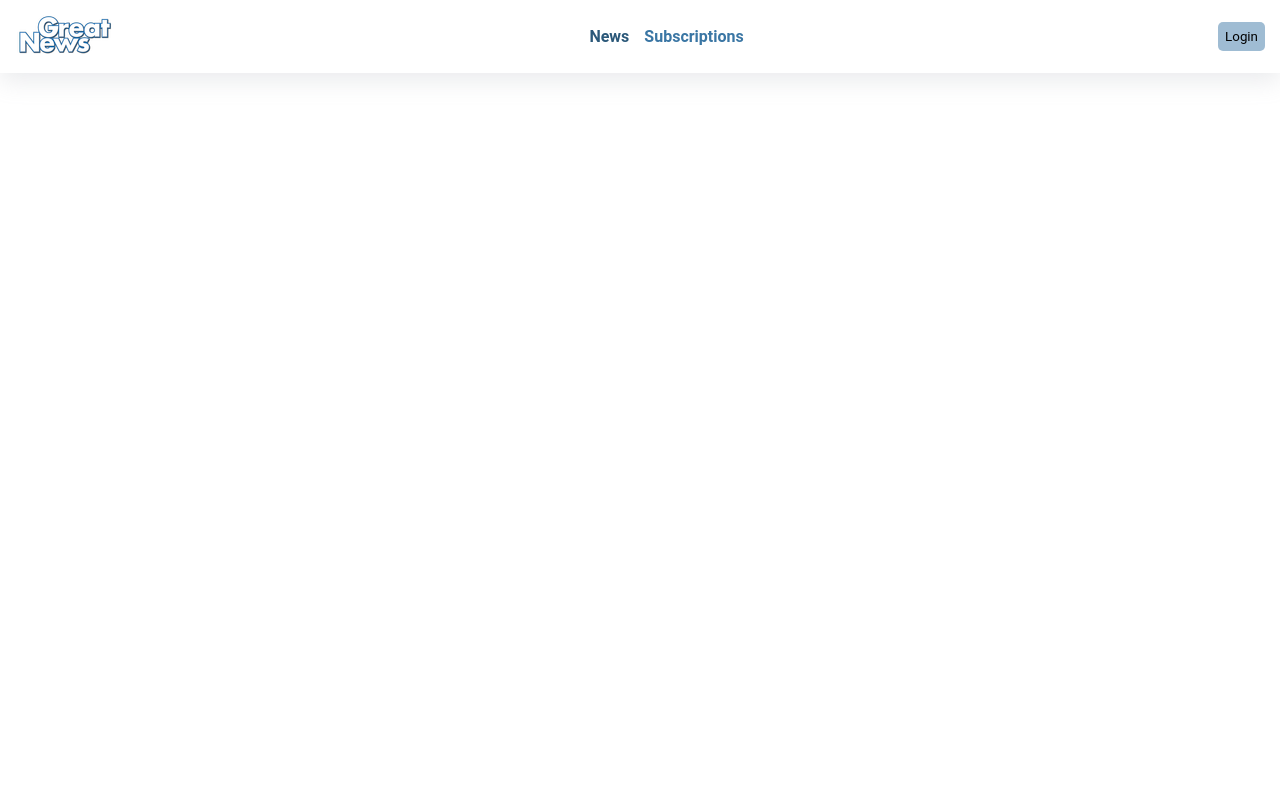
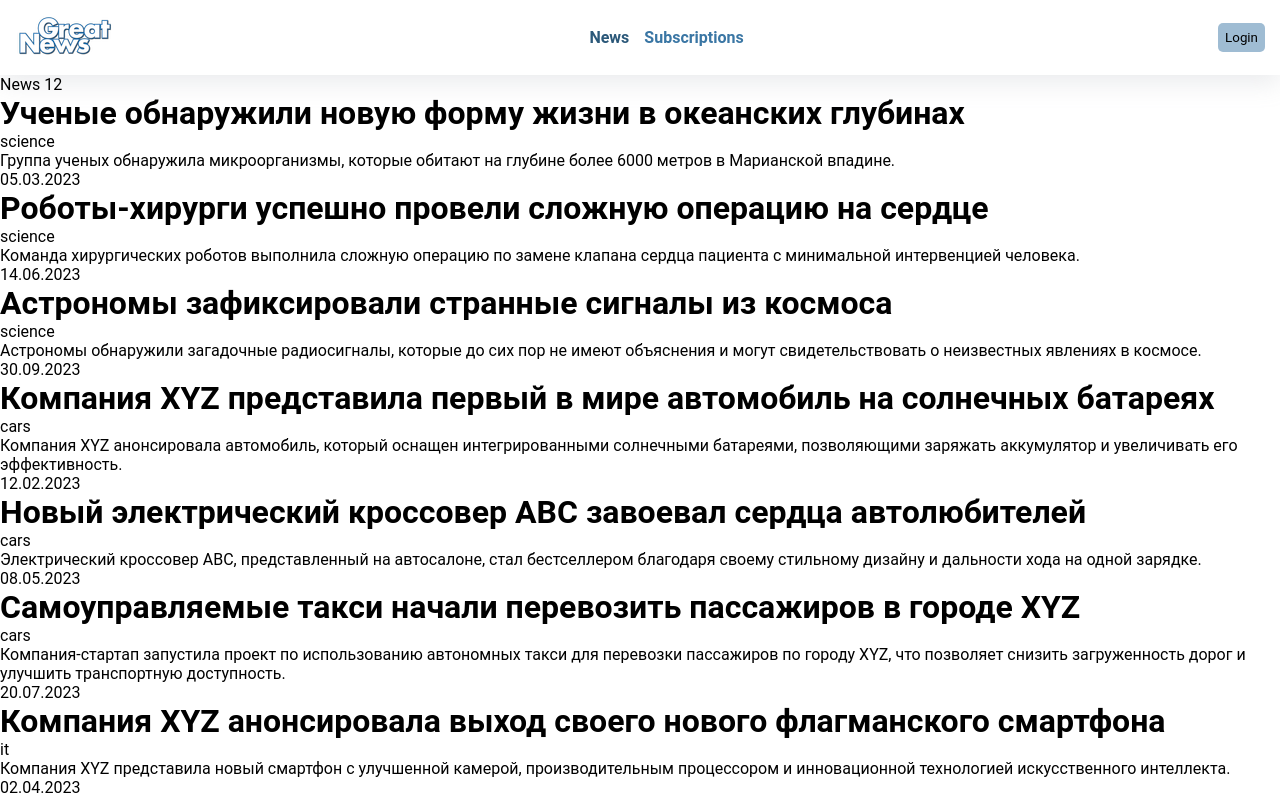
Before and after one commit to Al1erEgo/docusketch-angular-news, an Angular app: page /news in a window 1280 px wide. Built offline with nearby package versions, Linux system fonts and the light colour scheme; data requests are answered from the project's data file.

Commit message:
feat: render article-previews fix: styles for static header

```diff
--- a/server/db.json
+++ b/server/db.json
@@ -12,7 +12,6 @@
     }
   ],
   "news": [
-    [
     {
       "id": 1,
       "category": "science",
@@ -109,7 +108,6 @@
       "date": "30.09.2023",
       "userId": 1
     }
-    ]
   ],
   "comments": [
     {
--- a/src/app/app.component.html
+++ b/src/app/app.component.html
@@ -1,3 +1,5 @@
 <app-header></app-header>
 <app-notification></app-notification>
-<router-outlet></router-outlet>
+<div class="page-container">
+  <router-outlet></router-outlet>
+</div>
--- a/src/app/app.component.scss
+++ b/src/app/app.component.scss
@@ -1,4 +1,9 @@
 :host {
   display: block;
   height: 100%;
+
+  .page-container {
+    max-height: calc(100% - 75px);
+    overflow: auto;
+  }
 }
--- /dev/null
+++ b/src/app/news/components/article-preview/article-preview.component.html
@@ -0,0 +1,6 @@
+<div>
+  <h1>{{ article.title }}</h1>
+  <p>{{ article.category }}</p>
+  <p>{{ article.body }}</p>
+  <p>{{ article.date }}</p>
+</div>
--- a/src/app/news/components/news/news.component.html
+++ b/src/app/news/components/news/news.component.html
@@ -1,5 +1,4 @@
+<p>News {{ news.length }}</p>
 <div>
-  <p *ngFor="let article of news$ | async">
-    {{ article.title }}
-  </p>
+  <app-article-preview *ngFor="let article of news" [article]="article"></app-article-preview>
 </div>
--- a/src/app/news/components/news/news.component.ts
+++ b/src/app/news/components/news/news.component.ts
@@ -1,17 +1,28 @@
-import { Component } from '@angular/core'
+import { Component, OnDestroy } from '@angular/core'
 import { NewsService } from '../../services/news.service'
 import { Article } from '../../interfaces/news.interfaces'
-import { BehaviorSubject } from 'rxjs'
+import { Subject, takeUntil } from 'rxjs'
 
 @Component({
   selector: 'app-news',
   templateUrl: './news.component.html',
   styleUrls: ['./news.component.scss'],
 })
-export class NewsComponent {
-  news$ = new BehaviorSubject<Article[]>([])
+export class NewsComponent implements OnDestroy {
+  news: Article[] = []
+  destroy$ = new Subject<void>()
 
   constructor(private readonly newsService: NewsService) {
-    this.newsService.getNews().subscribe(articles => this.news$.next(articles))
+    this.newsService
+      .getNews()
+      .pipe(takeUntil(this.destroy$))
+      .subscribe(articles => {
+        this.news = articles
+      })
+  }
+
+  ngOnDestroy() {
+    this.destroy$.next()
+    this.destroy$.complete()
   }
 }
--- a/src/app/news/news.module.ts
+++ b/src/app/news/news.module.ts
@@ -4,9 +4,10 @@ import { NewsComponent } from './components/news/news.component'
 import { NewsRoutingModule } from './news-routing.module'
 import { CreateArticleComponent } from './components/create-article/create-article.component'
 import { NewsService } from './services/news.service'
+import { ArticlePreviewComponent } from './components/article-preview/article-preview.component'
 
 @NgModule({
-  declarations: [NewsComponent, CreateArticleComponent],
+  declarations: [NewsComponent, CreateArticleComponent, ArticlePreviewComponent],
   imports: [CommonModule, NewsRoutingModule],
   providers: [NewsService],
 })
--- a/src/app/news/services/news.service.ts
+++ b/src/app/news/services/news.service.ts
@@ -9,7 +9,6 @@ export class NewsService {
   constructor(private readonly http: HttpClient) {}
 
   getNews() {
-    //this.http.get<Article[]>('news').subscribe(res => (this.news = res))
     return this.http.get<Article[]>('news')
   }
 }
--- a/src/app/shared/components/header/header.component.scss
+++ b/src/app/shared/components/header/header.component.scss
@@ -4,6 +4,7 @@
   align-items: center;
   box-shadow: rgba(149, 157, 165, 0.2) 0 8px 24px;
   padding: 15px;
+  min-height: 75px;
 
   nav {
     display: flex;
```
Also changed, not shown: src/app/news/components/article-preview/article-preview.component.ts (added, +11 -0 lines), src/app/news/components/article-preview/article-preview.component.scss (added). Lines whose indentation alone changed are shown as unchanged.
